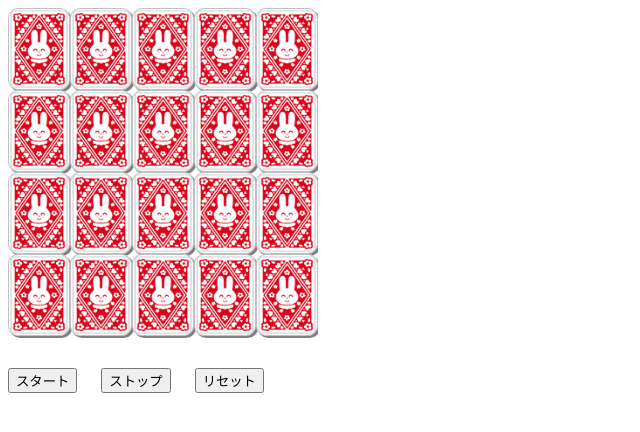
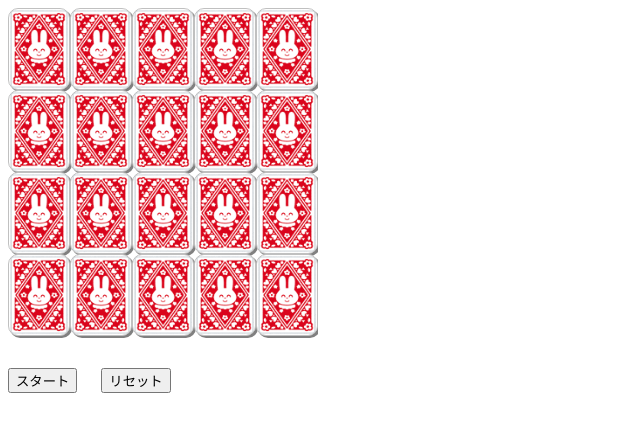
Before and after one commit to Birdmate/birdmate.github.io, a plain HTML site: page index.html in a window 1280 px wide. Shown: the whole page, without its empty margins (0-640 px from the left). Drawn offline with Linux system fonts and the light colour scheme.

Commit message:
Update index.html

```diff
--- a/index.html
+++ b/index.html
@@ -10,7 +10,6 @@
     <div id="panel"></div>
     <div id="buttons">
         <button id="start">スタート</button>
-        <button id="stop">ストップ</button>
         <button id="reset">リセット</button>
     </div>
     <div id="result"></div>
```
